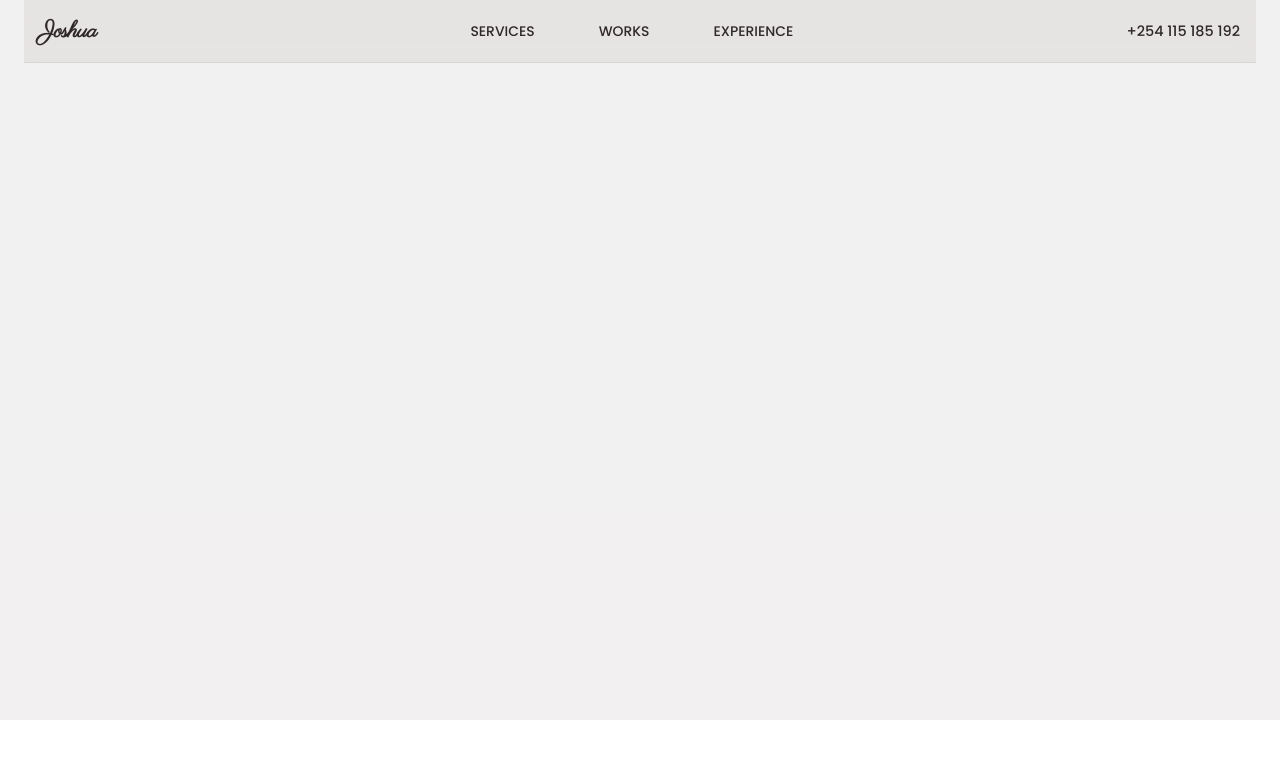
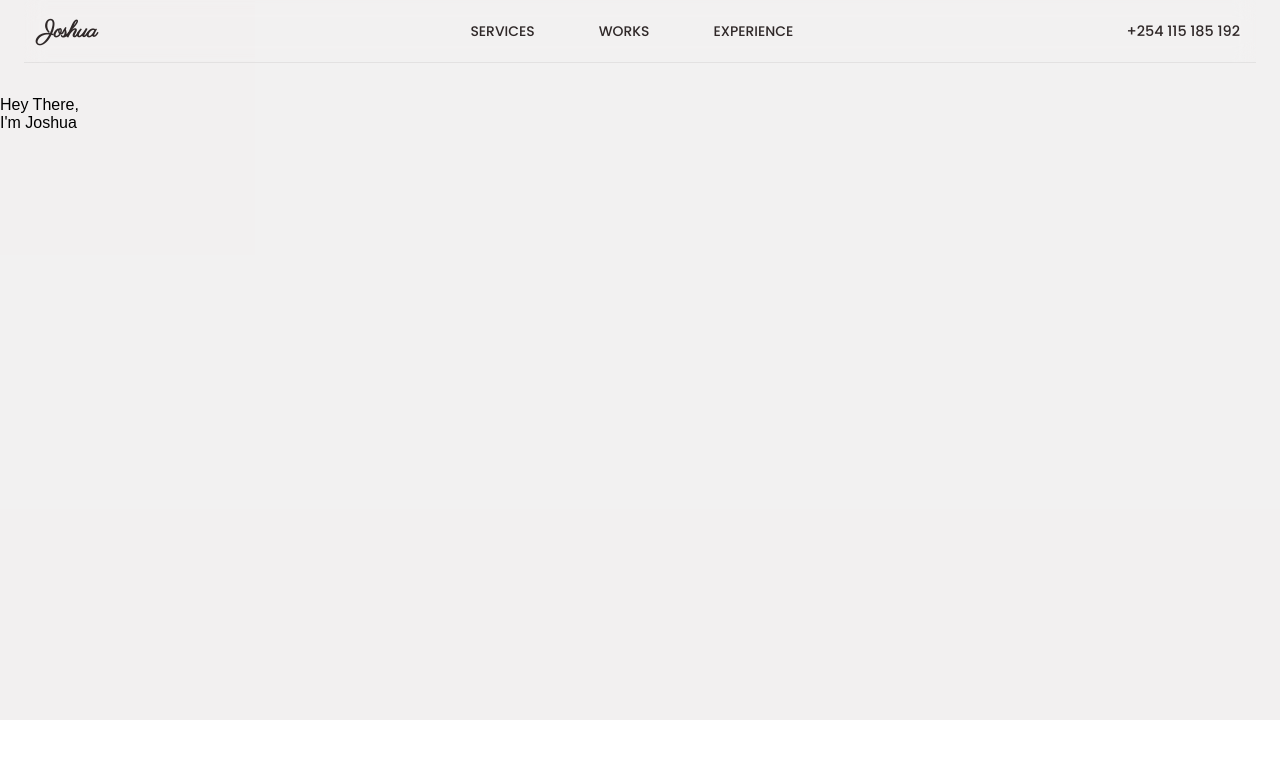
Before and after one commit to SamGombs20/NextPortfolio, a Next.js app: page / in a window 1280 px wide. Shown: the top 758 px of the page. Built offline with nearby package versions, Linux system fonts and the light colour scheme.

Commit message:
Update:Banner development

```diff
--- /dev/null
+++ b/app/components/banner.tsx
@@ -0,0 +1,12 @@
+import style from "../styles/banner.module.css"
+export const Banner =()=>{
+    return (
+        <div className={style.banner_container}>
+            <div className={style.main}>
+                <div className={style.intro}>
+                <p>Hey There, <br />I'm Joshua</p>
+            </div>
+            </div>
+        </div>
+    );
+}
--- a/app/page.tsx
+++ b/app/page.tsx
@@ -1,10 +1,9 @@
+import { Banner } from './components/banner';
 import style from './styles/home.module.css'
 export default function Home() {
   return (
     <div>
-      <div className={style.banner_container}>
-
-      </div>
+      <Banner/>
     </div>
   );
 }
--- /dev/null
+++ b/app/styles/banner.module.css
@@ -0,0 +1,8 @@
+.banner_container{
+    width: 100%;
+    height: 90vh;
+    background-color: var(--primary-light);
+}
+.intro{
+    padding-top: 6rem;
+}
--- a/app/styles/home.module.css
+++ /dev/null
@@ -1,5 +0,0 @@
-.banner_container{
-    width: 100%;
-    height: 90vh;
-    background-color: var(--primary-light);
-}
--- a/app/styles/navbar.module.css
+++ b/app/styles/navbar.module.css
@@ -9,7 +9,7 @@
     left: 0;
     right: 0;
     margin: 0 auto;
-    background-color: var(--primary-light);
+    /* background-color: var(--primary-light); */
     color: var(--primary-dark);
     height: 30px;
     backdrop-filter: blur(10px);
```
